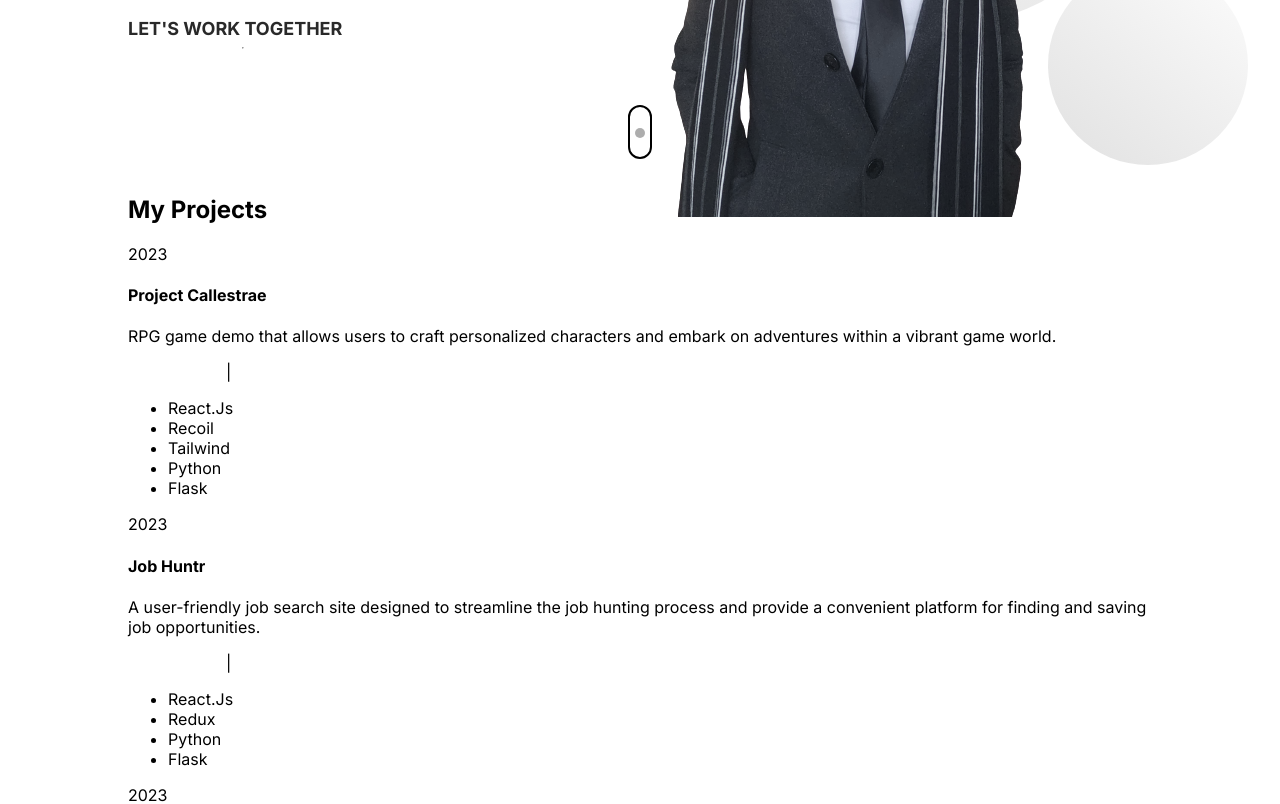
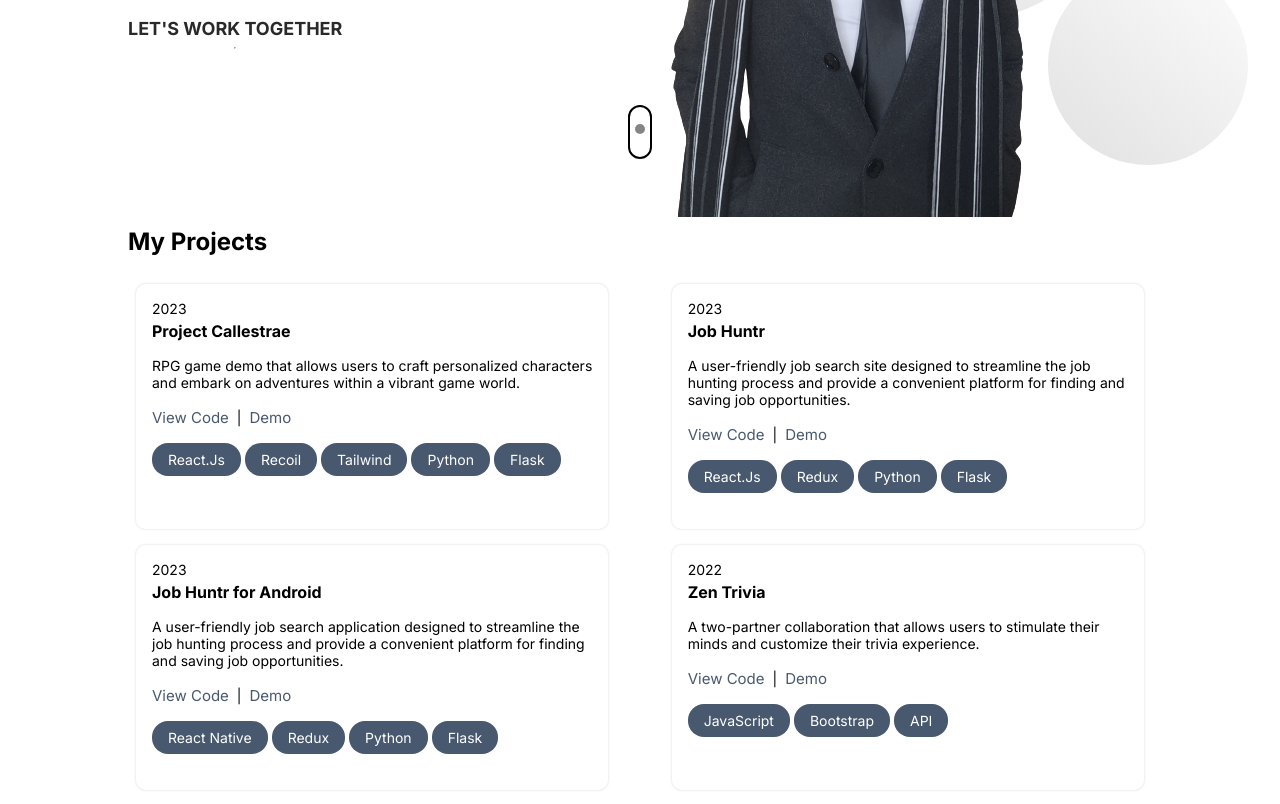
Before and after one commit to chernandez148/portfoliov_5, a React (Create React App) app: page / in a window 1280 px wide. Shown: the part 440-1244 px from the top of the page. Built offline with nearby package versions, Linux system fonts and the light colour scheme.

Commit message:
Update styles.css

```diff
--- a/src/components/Projects/styles.css
+++ b/src/components/Projects/styles.css
@@ -1,70 +1,116 @@
 .Projects {
-    padding: 1rem;
+    opacity: 0;
+    transform: translateY(20px);
+    transition: opacity 0.5s ease-in-out, transform 0.5s ease-in-out;
+    padding: 5rem 1rem;
 }
 
-.projects-title {
-    margin: 1rem 0;
-    font-size: 40px;
-    font-weight: 500;
+.Projects.show {
+    opacity: 1;
+    transform: translateY(0);
 }
 
-.project-wrapper div {
-    box-shadow: 0 0 5px 0px #c3c3c3;
-    margin: 1.5rem 0;
+.projects-wrapper {
+    justify-content: center;
+    display: flex;
+    flex-wrap: wrap;
 }
 
-.project-1 {
-    position: relative;
+.project-card {
+    display: flex;
+    flex-direction: column;
+    transition: background-color .25s ease-in-out;
+    padding: 1rem;
+    border-radius: 10px;
+    box-shadow: 0 0 2px 1px #00000012;
+    margin: 0.5rem;
 }
 
-.project-1 article {
-    background-color: rgba(0, 0, 0, 0);
-    position: absolute;
-    height: 89%;
-    width: 92%;
-    margin: 0;
-    color: white;
-    padding: 4%;
-    z-index: -1;
-    transition: background-color .5s ease-in-out;
+.project-card:hover {
+    background-color: whitesmoke;
 }
 
-.project-1 article:hover {
-    background-color: rgba(0, 0, 0, 0.795);
+.project-card h4,
+.project-card p {
+    margin: 0;
 }
 
-span,
-h1,
-p {
-    font-weight: 400;
-    margin: 1rem 0;
+.project-card span {
+    font-size: 14px;
 }
 
-a {
-    text-decoration: none;
-    border: 0;
-    padding-right: 1rem;
-    color: white;
+.project-card h4 {
+    margin: .25rem 0 1rem 0;
 }
 
-.project-1 img {
-    position: relative;
+.project-card p {
+    font-size: 14px;
+    margin-bottom: 1rem;
 }
 
-@media screen and (min-width: 700px) {
+.link-wrapper a {
+    text-decoration: none;
+    color: #48586f;
+    font-size: 15px;
+}
+
+.link-wrapper a:hover {
+    color: black;
+}
+
+.link-wrapper span {
+    margin: 0 .5rem;
+}
+
+.project-card ul {
+    display: flex;
+    list-style-type: none;
+    padding: 0;
+    flex-wrap: wrap;
+}
+
+.project-card li {
+    margin-right: 0.25rem;
+    font-size: 14px;
+    background: #48586f;
+    color: white;
+    padding: 0.5rem 1rem;
+    border-radius: 16px;
+    margin-bottom: 0.25rem;
+}
+
+
+
+@media screen and (max-width: 1500px) {
+    .project-card {
+        width: 43% !important;
+    }
+}
+
+@media screen and (min-width: 870px) {
     .Projects {
+        padding: 3rem 0;
         width: 80%;
         margin: 0 auto;
     }
 
-    .project-wrapper {
+    .projects-wrapper {
+        justify-content: space-between;
         display: flex;
         flex-wrap: wrap;
-        padding-top: 1.5rem;
-        justify-content: space-between;
     }
 
-    .project-wrapper div {
-        width: 25%;
+    .project-card {
+        width: 21%;
+    }
+
+    .project-card img {
+        border-radius: 8px;
     }
 }
+
+@media screen and (max-width: 870px) {
+    .project-card {
+        width: 100% !important;
+    }
+}
```
